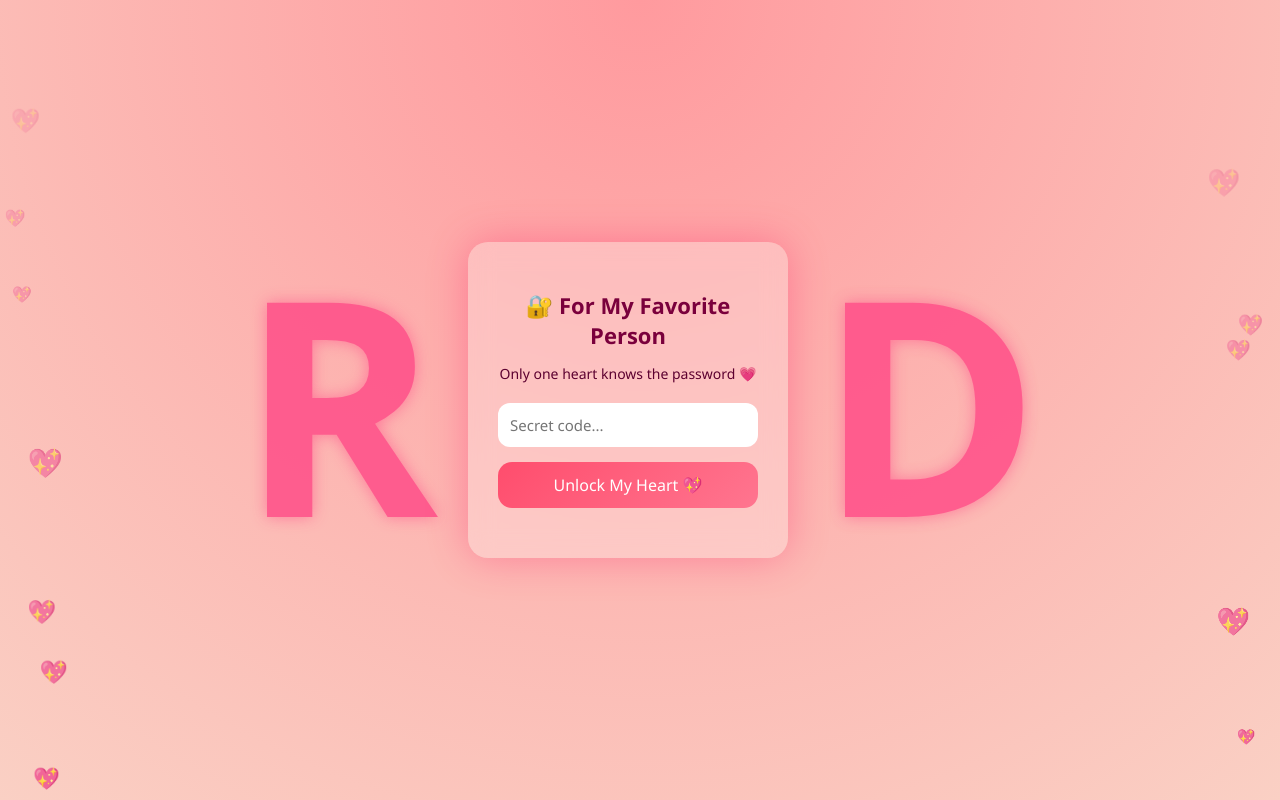
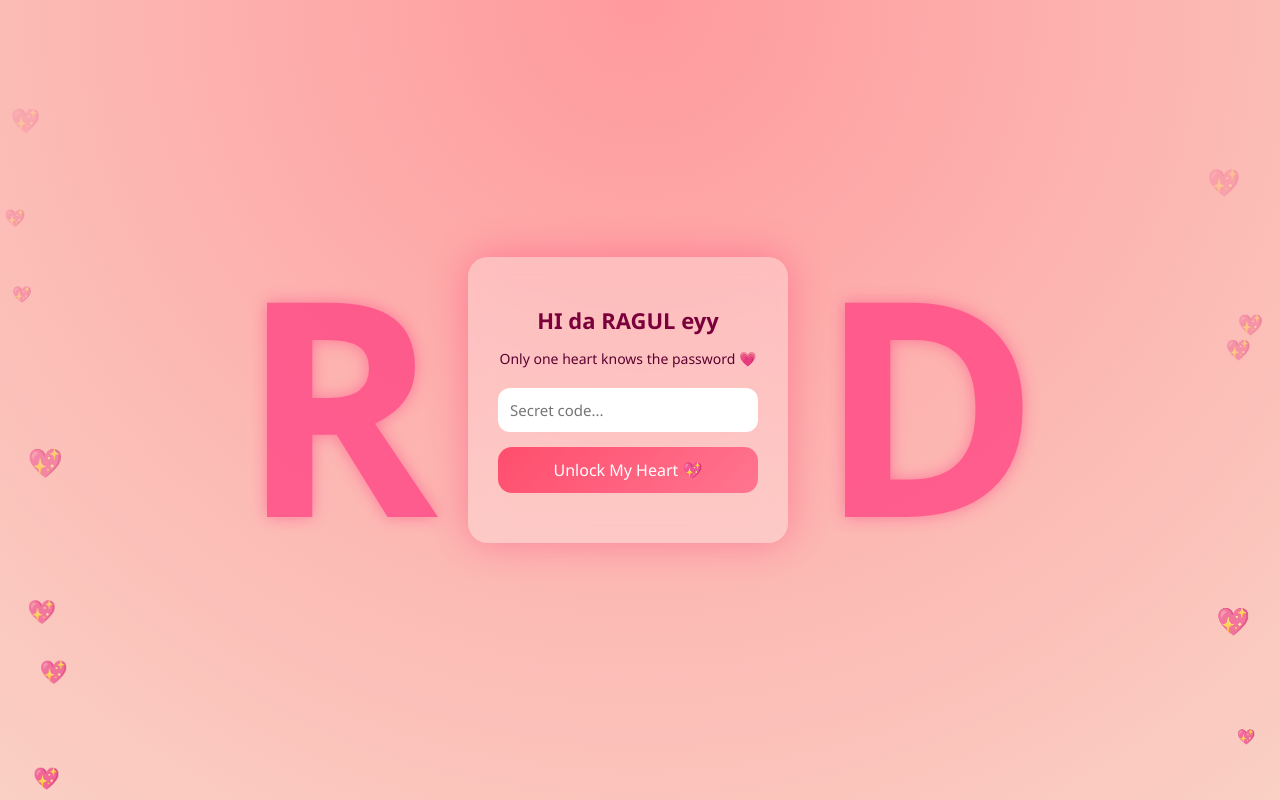
Before and after one commit to benjaminparker17/website, a plain HTML site: page index.html in a window 1280 px wide. Drawn offline with Linux system fonts and the light colour scheme.

Commit message:
Add files via upload

```diff
--- a/index.html
+++ b/index.html
@@ -4,6 +4,8 @@
   <meta charset="UTF-8">
   <title>Secret Website ❤️</title>
   <link rel="stylesheet" href="style.css">
+  <meta name="viewport" content="width=device-width, initial-scale=1.0">
+
 </head>
 <body>
 <div class="hearts left"></div>
@@ -13,7 +15,7 @@
   <div class="side-letter left-letter">R</div>
 
   <div id="login-box">
-  <h2>🔐 For My Favorite Person</h2>
+  <h2> HI da RAGUL eyy</h2>
   <p>Only one heart knows the password 💗</p>
 
   <input type="password" id="password" placeholder="Secret code...">
```
